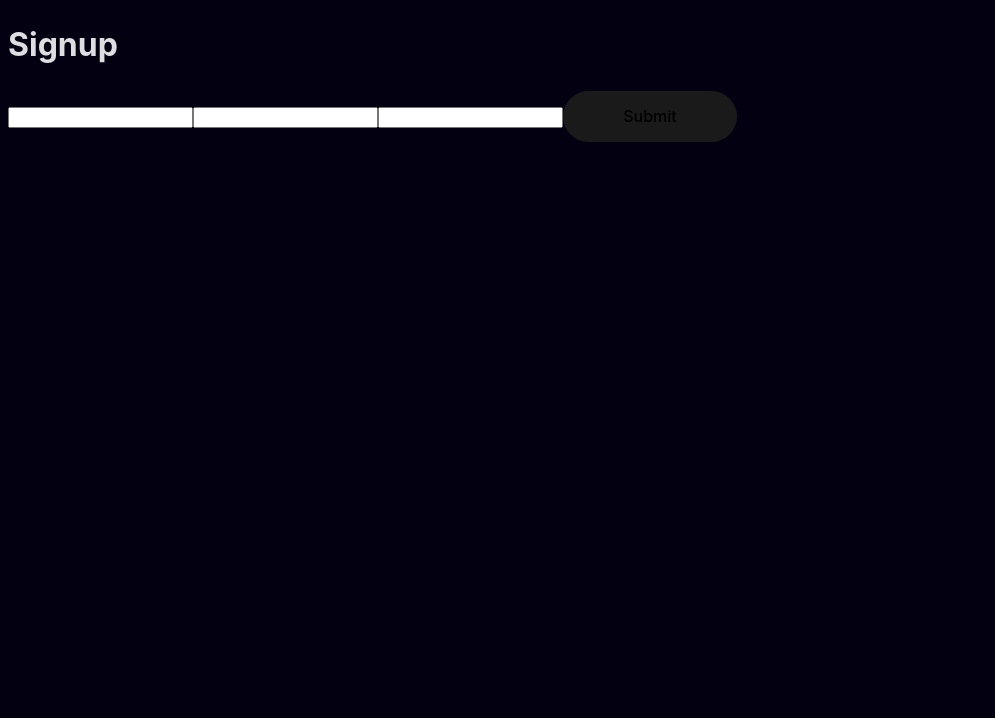
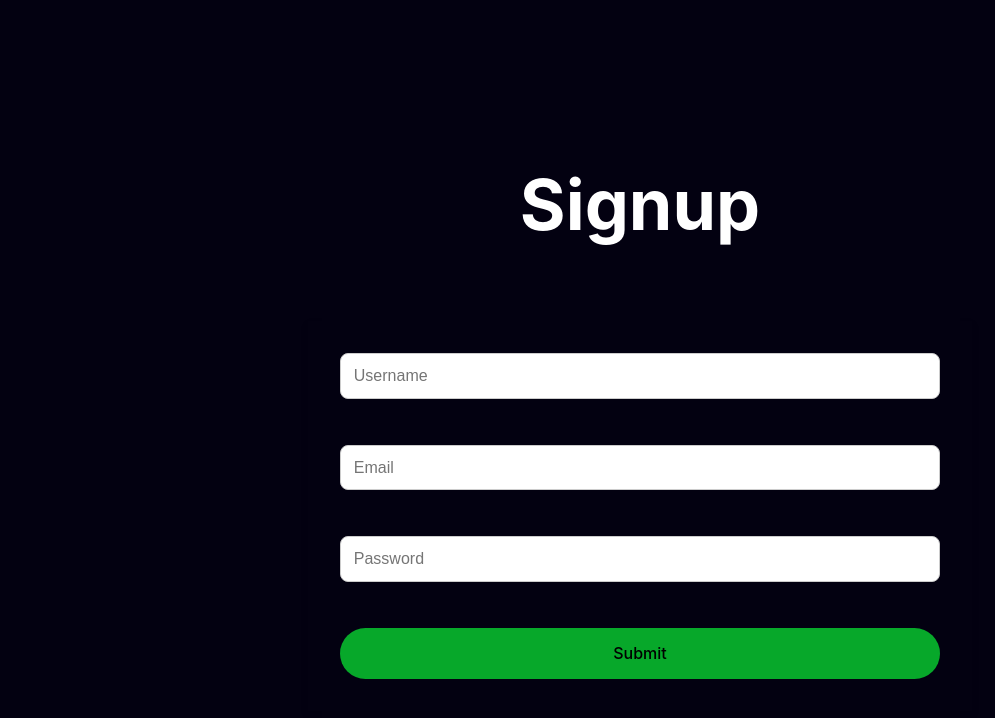
Before and after one commit to codesfanny/alaba, a React (Vite) app: page /Signup in a window 1280 px wide. Shown: the top 718 px of the page, without its empty margins (0-995 px from the left). Built offline with nearby package versions, Linux system fonts and the light colour scheme.

Commit message:
signup and signin stylings

```diff
--- a/src/component/Login.jsx
+++ b/src/component/Login.jsx
@@ -2,11 +2,12 @@ import React from "react";
 import { Formik, Form, Field, ErrorMessage } from "formik";
 import customInstance from "../axiosInstance";
 import { Link, useNavigate } from "react-router-dom";
+import styles from "./login.module.css";
 
 const Login = () => {
   const navigate = useNavigate();
   return (
-    <div>
+    <div className={styles.signinpage}>
       <h1>Login</h1>
       <Formik
         initialValues={{ email: "", password: "" }}
@@ -37,10 +38,10 @@ const Login = () => {
         }}
       >
         {({ isSubmitting }) => (
-          <Form>
-            <Field type="email" name="email" />
+          <Form className={styles.mainform}>
+            <Field type="email" name="email" placeholder="Email" />
             <ErrorMessage name="email" component="div" />
-            <Field type="password" name="password" />
+            <Field type="password" name="password" placeholder="Password" />
             <ErrorMessage name="password" component="div" />
             <button type="submit" disabled={isSubmitting}>
               Submit
--- a/src/component/Signup.jsx
+++ b/src/component/Signup.jsx
@@ -2,11 +2,12 @@ import React from "react";
 import { Formik, Form, Field, ErrorMessage } from "formik";
 import { useNavigate } from "react-router-dom";
 import customInstance from "../axiosInstance";
+import styles from "./signup.module.css";
 
 const Signup = () => {
   const navigate = useNavigate();
   return (
-    <div>
+    <div className={styles.signuppage}>
       <h1>Signup</h1>
       <Formik
         initialValues={{ name: "", email: "", password: "" }}
@@ -47,12 +48,12 @@ const Signup = () => {
         }}
       >
         {({ isSubmitting }) => (
-          <Form>
-            <Field type="username" name="name" />
+          <Form className={styles.mainform}>
+            <Field type="username" name="name" placeholder="Username" />
             <ErrorMessage name="name" component="div" />
-            <Field type="email" name="email" />
+            <Field type="email" name="email" placeholder="Email" />
             <ErrorMessage name="email" component="div" />
-            <Field type="password" name="password" />
+            <Field type="password" name="password" placeholder="Password" />
             <ErrorMessage name="password" component="div" />
             <button type="submit" disabled={isSubmitting}>
               Submit
--- /dev/null
+++ b/src/component/login.module.css
@@ -0,0 +1,52 @@
+.signinpage {
+  display: flex;
+  flex-direction: column;
+  align-items: center;
+  justify-content: center;
+  min-height: 100vh;
+}
+
+h1 {
+  font-size: 70px;
+  color: white;
+  margin-bottom: 4rem;
+}
+
+.mainform {
+  display: flex;
+  flex-direction: column;
+  width: 100%;
+  max-width: 600px;
+  padding: 2rem;
+  box-shadow: 0 4px 8px rgba(0, 0, 0, 0.1);
+  gap: 30px;
+}
+
+.mainform input {
+  margin-bottom: 1rem;
+  padding: 0.8rem;
+  border: 1px solid #ccc;
+  border-radius: 8px;
+  font-size: 1rem;
+}
+
+.mainform button {
+  border-radius: 50px;
+  border: 1px solid transparent;
+  padding: 0.9em 3.7em;
+  font-size: 1em;
+  font-weight: 500;
+  font-family: inherit;
+  background-color: #07a82a;
+  cursor: pointer;
+  transition: border-color 0.25s;
+}
+
+.mainform button:disabled {
+  background-color: #ccc;
+  cursor: not-allowed;
+}
+
+.mainform button:hover:not(:disabled) {
+  background-color: #45a049;
+}
--- /dev/null
+++ b/src/component/signup.module.css
@@ -0,0 +1,52 @@
+.signuppage {
+  display: flex;
+  flex-direction: column;
+  align-items: center;
+  justify-content: center;
+  min-height: 100vh;
+}
+
+h1 {
+  font-size: 70px;
+  color: white;
+  margin-bottom: 4rem;
+}
+
+.mainform {
+  display: flex;
+  flex-direction: column;
+  width: 100%;
+  max-width: 600px;
+  padding: 2rem;
+  box-shadow: 0 4px 8px rgba(0, 0, 0, 0.1);
+  gap: 30px;
+}
+
+.mainform input {
+  margin-bottom: 1rem;
+  padding: 0.8rem;
+  border: 1px solid #ccc;
+  border-radius: 8px;
+  font-size: 1rem;
+}
+
+.mainform button {
+  border-radius: 50px;
+  border: 1px solid transparent;
+  padding: 0.9em 3.7em;
+  font-size: 1em;
+  font-weight: 500;
+  font-family: inherit;
+  background-color: #07a82a;
+  cursor: pointer;
+  transition: border-color 0.25s;
+}
+
+.mainform button:disabled {
+  background-color: #ccc;
+  cursor: not-allowed;
+}
+
+.mainform button:hover:not(:disabled) {
+  background-color: #45a049;
+}
--- a/src/pages/home.module.css
+++ b/src/pages/home.module.css
@@ -2,8 +2,7 @@
   display: flex;
   align-items: center;
   justify-content: center;
-  padding: 60px;
-  /*height: 85vh;*/
+  min-height: 90vh;
 }
 
 .main {
@@ -27,6 +26,7 @@
 
 .pagetitle {
   font-size: 70px;
+  color: white;
 }
 
 button {
```
Also changed, not shown: src/component/Logout.jsx (deleted).
